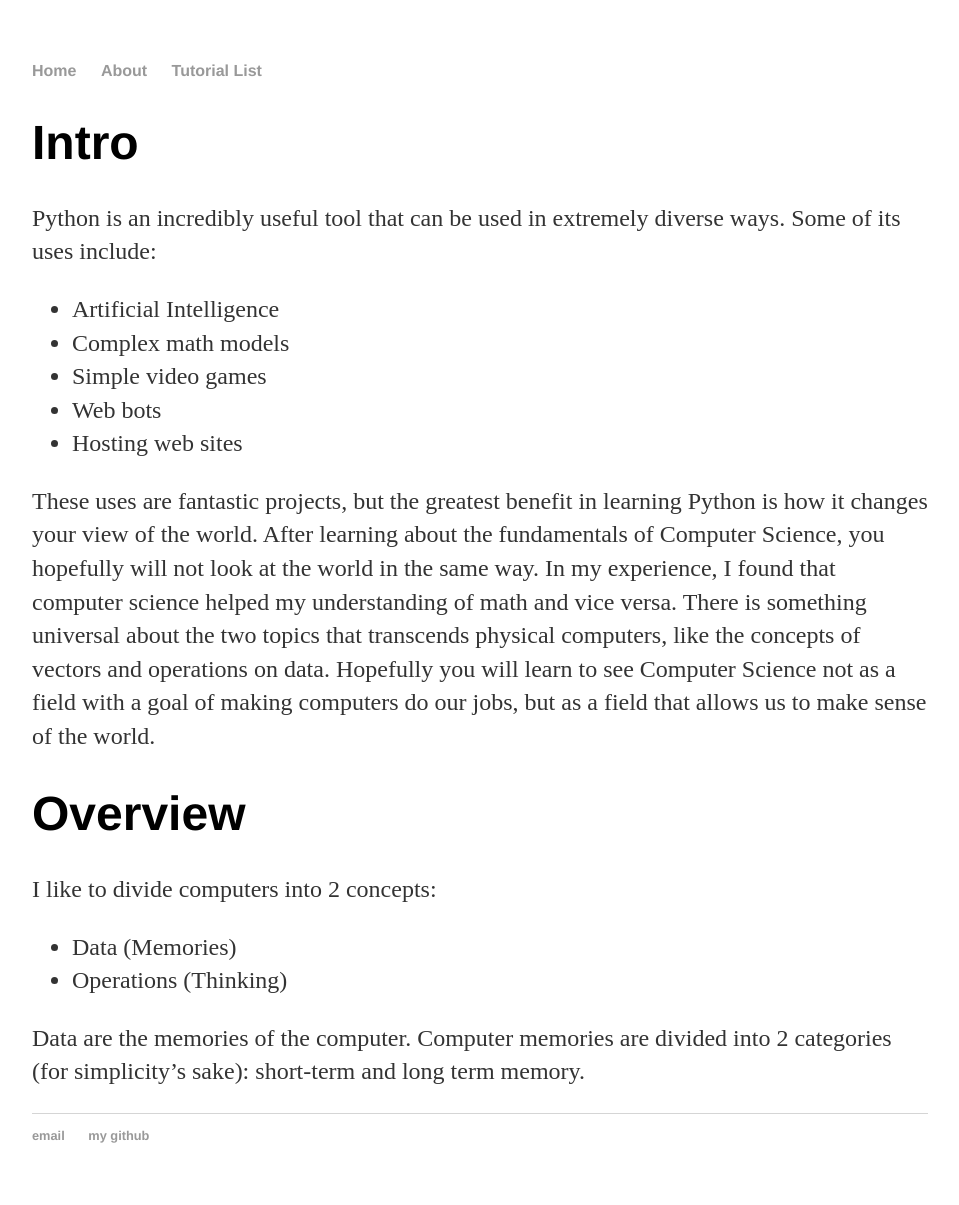
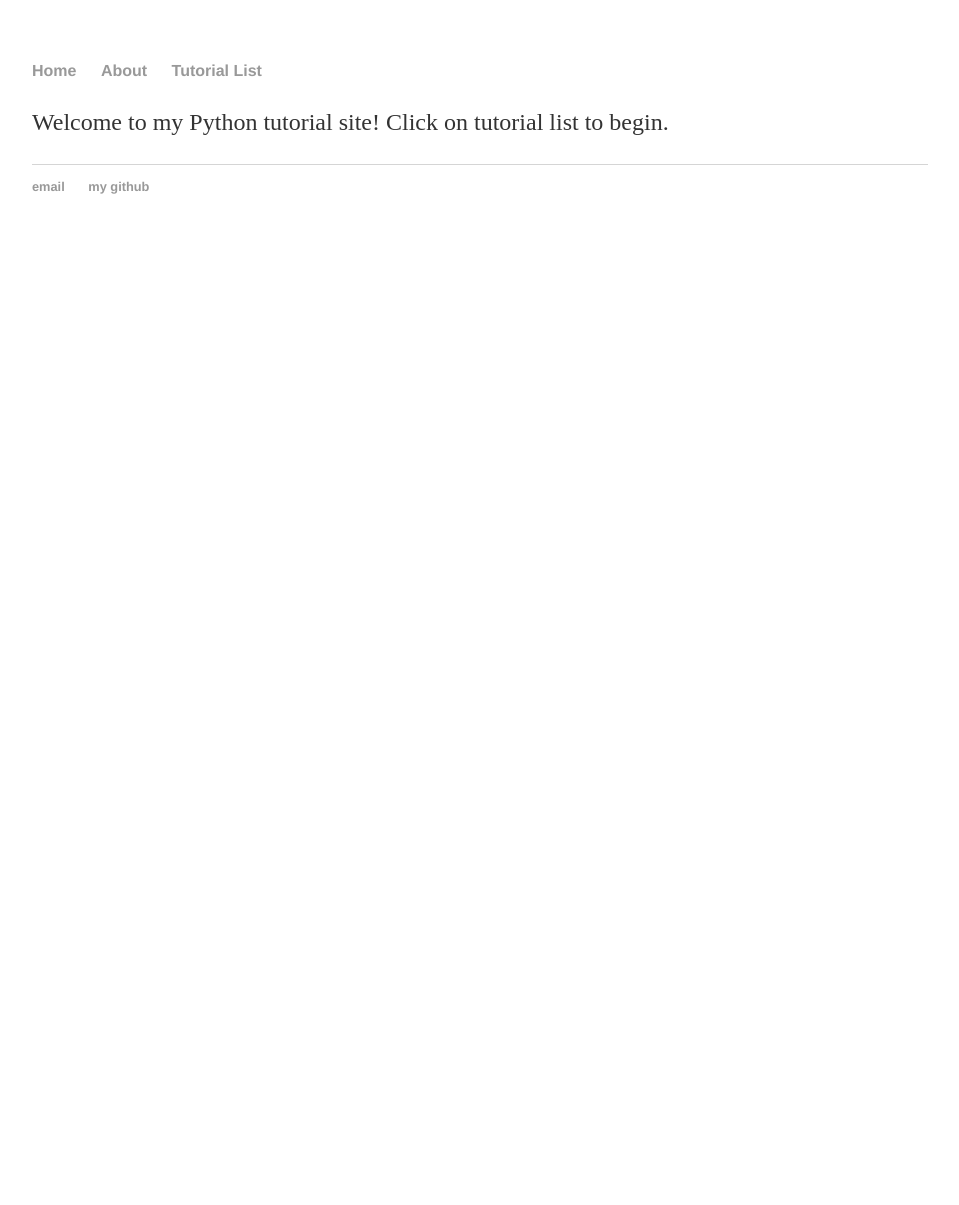
Before and after one commit to Luke-Jacobs/luke-jacobs.github.io, a Jekyll site: the page built from index.md, in a window 1280 px wide. Shown: the whole page, without its empty margins (160-1119 px from the left). Built offline with Jekyll 4.4.1, drawn with Linux system fonts in a browser that asks for light colours; after the commit the page ends 900 px from its top, so only the background shows below that.

Commit message:
Update index.md

```diff
--- a/index.md
+++ b/index.md
@@ -1,25 +1,7 @@
 ---
 layout: default
-title: Intro Page
+title: Home
 ---
 
-# Intro
-
-Python is an incredibly useful tool that can be used in extremely diverse ways. Some of its uses include:
-
-- Artificial Intelligence
-- Complex math models
-- Simple video games
-- Web bots
-- Hosting web sites
-
-These uses are fantastic projects, but the greatest benefit in learning Python is how it changes your view of the world. After learning about the fundamentals of Computer Science, you hopefully will not look at the world in the same way. In my experience, I found that computer science helped my understanding of math and vice versa. There is something universal about the two topics that transcends physical computers, like the concepts of vectors and operations on data. Hopefully you will learn to see Computer Science not as a field with a goal of making computers do our jobs, but as a field that allows us to make sense of the world.
-
-# Overview
-
-I like to divide computers into 2 concepts:
-
-- Data (Memories)
-- Operations (Thinking)
-
-Data are the memories of the computer. Computer memories are divided into 2 categories (for simplicity’s sake): short-term and long term memory.
+Welcome to my Python tutorial site!
+Click on tutorial list to begin.
```
